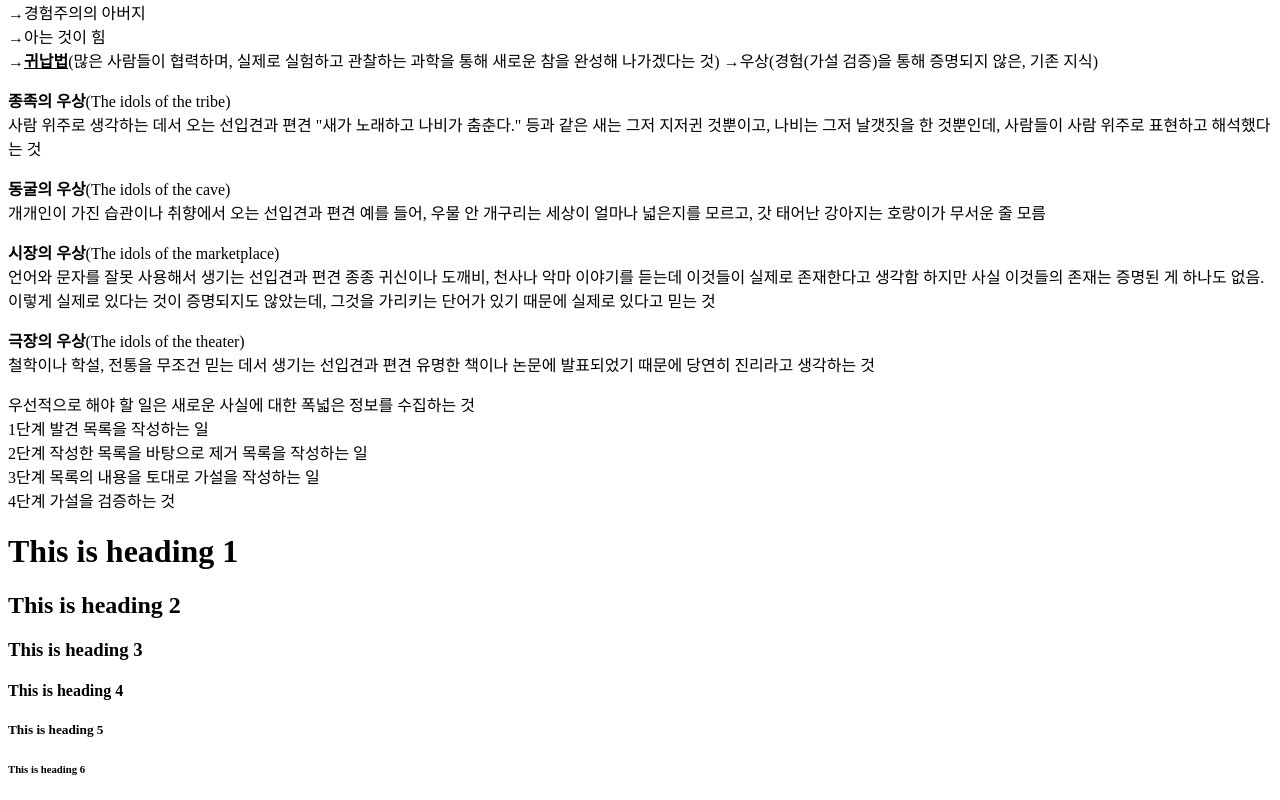
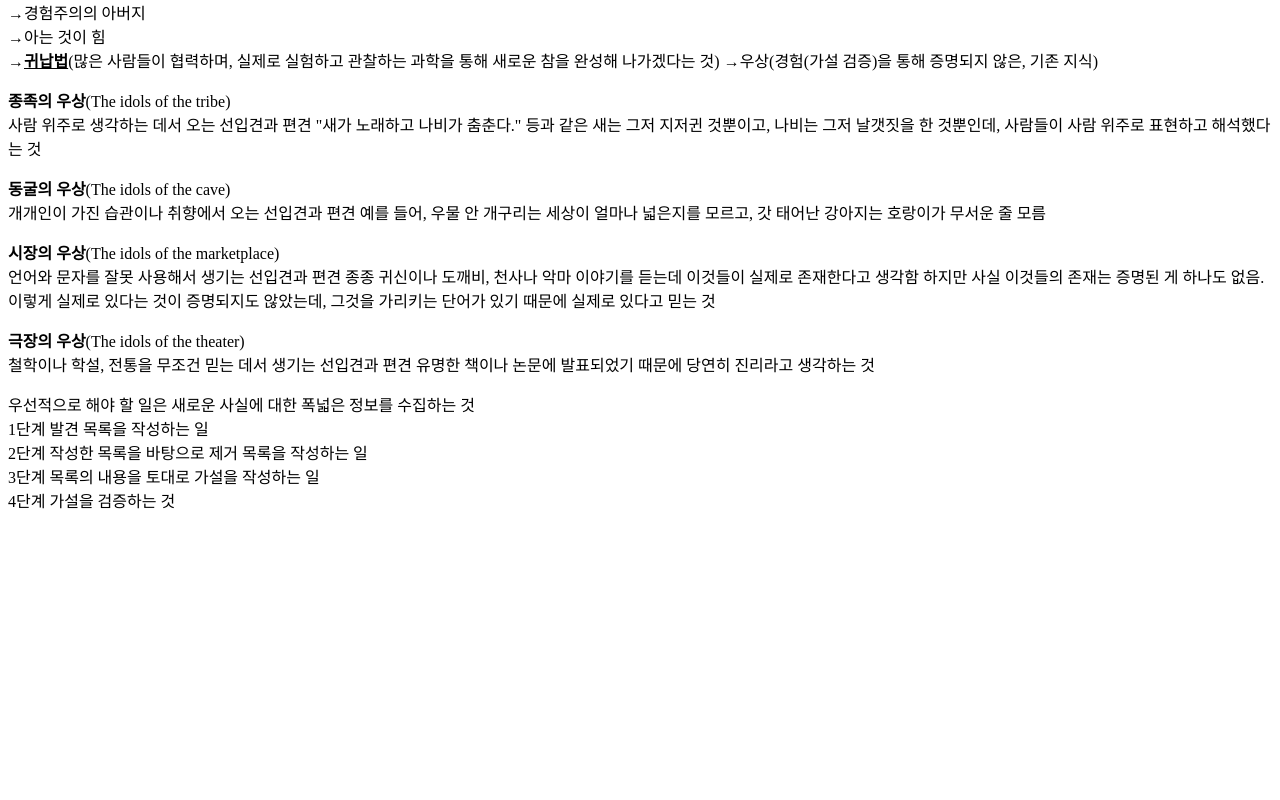
Before and after one commit to solcube/web1, a plain HTML site: page 1.html in a window 1280 px wide. Shown: the part 989-1789 px from the top of the page. After the commit the page ends 1517 px from the top, so only its background shows below. Drawn offline with Linux system fonts and the light colour scheme.

Commit message:
Add files via upload

```diff
--- a/1.html
+++ b/1.html
@@ -44,11 +44,5 @@
   <br>3단계 목록의 내용을 토대로 가설을 작성하는 일
   <br>4단계 가설을 검증하는 것</p>
 
-  <h1>This is heading 1</h1>
-  <h2>This is heading 2</h2>
-  <h3>This is heading 3</h3>
-  <h4>This is heading 4</h4>
-  <h5>This is heading 5</h5>
-  <h6>This is heading 6</h6>
 </body>
 </html>
```
